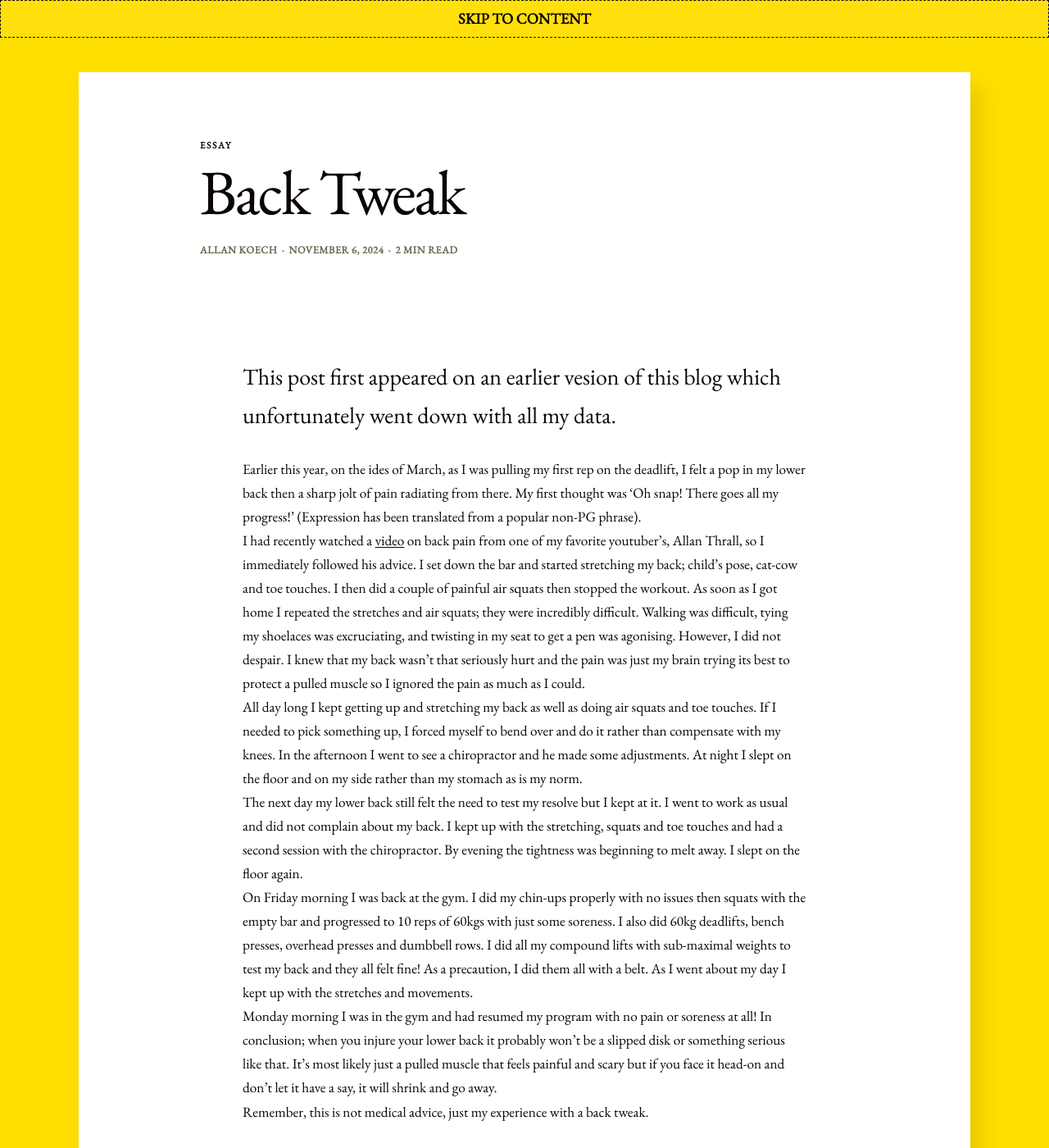
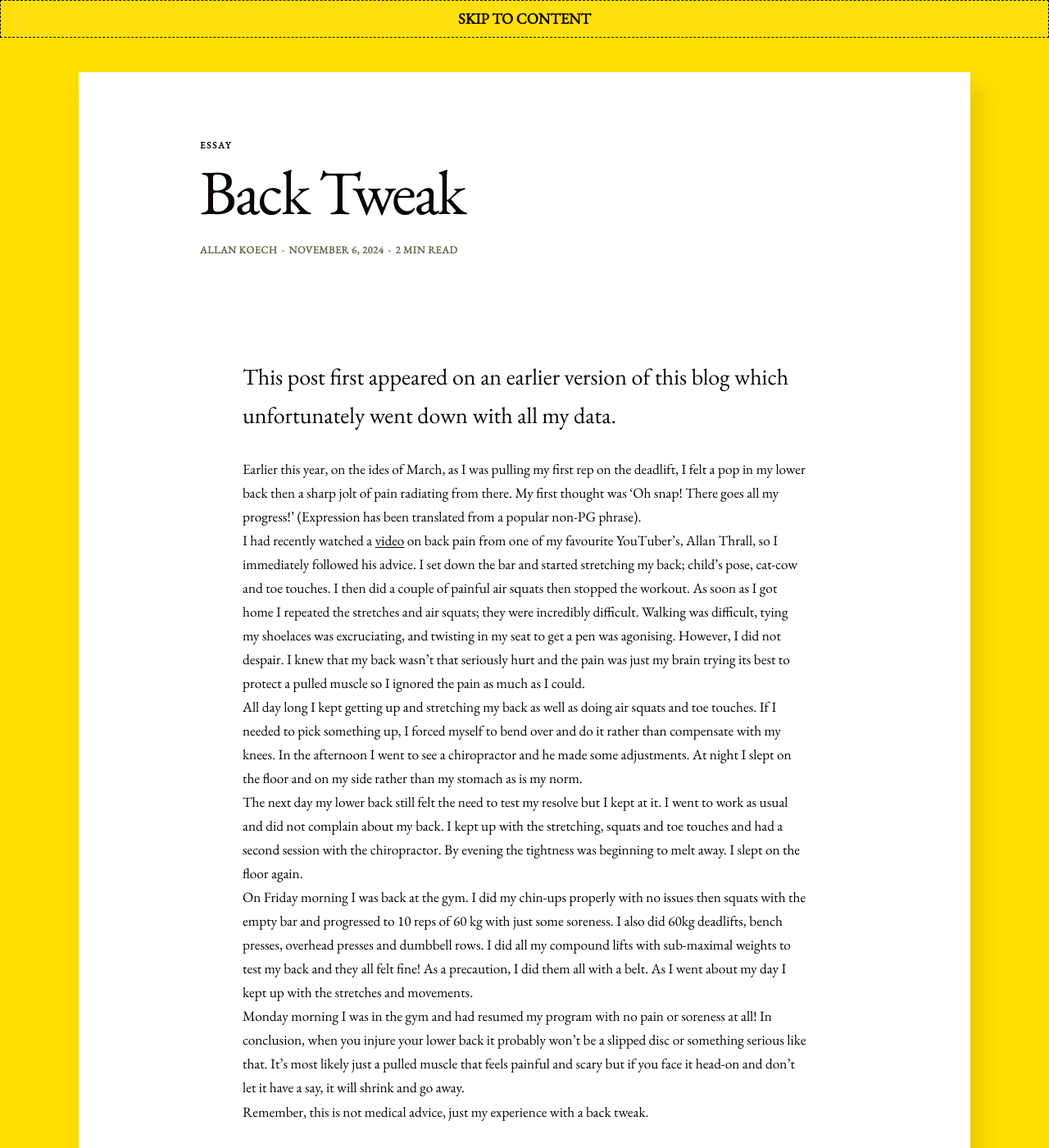
Before and after one commit to atonui/jekyll-blog, a Jekyll site: the page built from _posts/2024-11-06-back-tweak.markdown, in a window 1280 px wide and 1400 px high. Shown: the whole window at 82% size. Built offline with Jekyll 4.4.1, drawn with Linux system fonts in a browser that asks for light colours.

Commit message:
Editorial cleanup: 2024-11-06-back-tweak.markdown

```diff
--- a/_posts/2024-11-06-back-tweak.markdown
+++ b/_posts/2024-11-06-back-tweak.markdown
@@ -6,11 +6,11 @@ categories: gym injury back recovery
 permalink: /:categories/:title
 # author: Allan Koech
 ---
-This post first appeared on an earlier vesion of this blog which unfortunately went down with all my data.
+This post first appeared on an earlier version of this blog which unfortunately went down with all my data.
 ---------------------------------------------------------------------------------------------------------
 Earlier this year, on the ides of March, as I was pulling my first rep on the deadlift, I felt a pop in my lower back then a sharp jolt of pain radiating from there. My first thought was ‘Oh snap! There goes all my progress!’ (Expression has been translated from a popular non-PG phrase).
 
-I had recently watched a [video][video-clip] on back pain from one of my favorite youtuber's, Allan Thrall, so I immediately followed his advice.
+I had recently watched a [video][video-clip] on back pain from one of my favourite YouTuber's, Allan Thrall, so I immediately followed his advice.
 I set down the bar and started stretching my back; child's pose, cat-cow and toe touches. I then did a couple of painful air squats then stopped the workout.
 As soon as I got home I repeated the stretches and air squats; they were incredibly difficult. Walking was difficult, tying my shoelaces was excruciating, and twisting in my seat to get a pen was agonising. However, I did not despair. I knew that my back wasn’t that seriously hurt and the pain was just my brain trying its best to protect a pulled muscle so I ignored the pain as much as I could.
 
@@ -18,10 +18,10 @@ All day long I kept getting up and stretching my back as well as doing air squat
 
 The next day my lower back still felt the need to test my resolve but I kept at it. I went to work as usual and did not complain about my back. I kept up with the stretching, squats and toe touches and had a second session with the chiropractor. By evening the tightness was beginning to melt away. I slept on the floor again.
 
-On Friday morning I was back at the gym. I did my chin-ups properly with no issues then squats with the empty bar and progressed to 10 reps of 60kgs with just some soreness. I also did 60kg deadlifts, bench presses, overhead presses and dumbbell rows. I did all my compound lifts with sub-maximal weights to test my back and they all felt fine! As a precaution, I did them all with a belt. As I went about my day I kept up with the stretches and movements.
+On Friday morning I was back at the gym. I did my chin-ups properly with no issues then squats with the empty bar and progressed to 10 reps of 60 kg with just some soreness. I also did 60kg deadlifts, bench presses, overhead presses and dumbbell rows. I did all my compound lifts with sub-maximal weights to test my back and they all felt fine! As a precaution, I did them all with a belt. As I went about my day I kept up with the stretches and movements.
 
 Monday morning I was in the gym and had resumed my program with no pain or soreness at all!
-In conclusion; when you injure your lower back it probably won’t be a slipped disk or something serious like that. It’s most likely just a pulled muscle that feels painful and scary but if you face it head-on and don’t let it have a say, it will shrink and go away.
+In conclusion, when you injure your lower back it probably won’t be a slipped disc or something serious like that. It’s most likely just a pulled muscle that feels painful and scary but if you face it head-on and don’t let it have a say, it will shrink and go away.
 
 Remember, this is not medical advice, just my experience with a back tweak.
 
```
